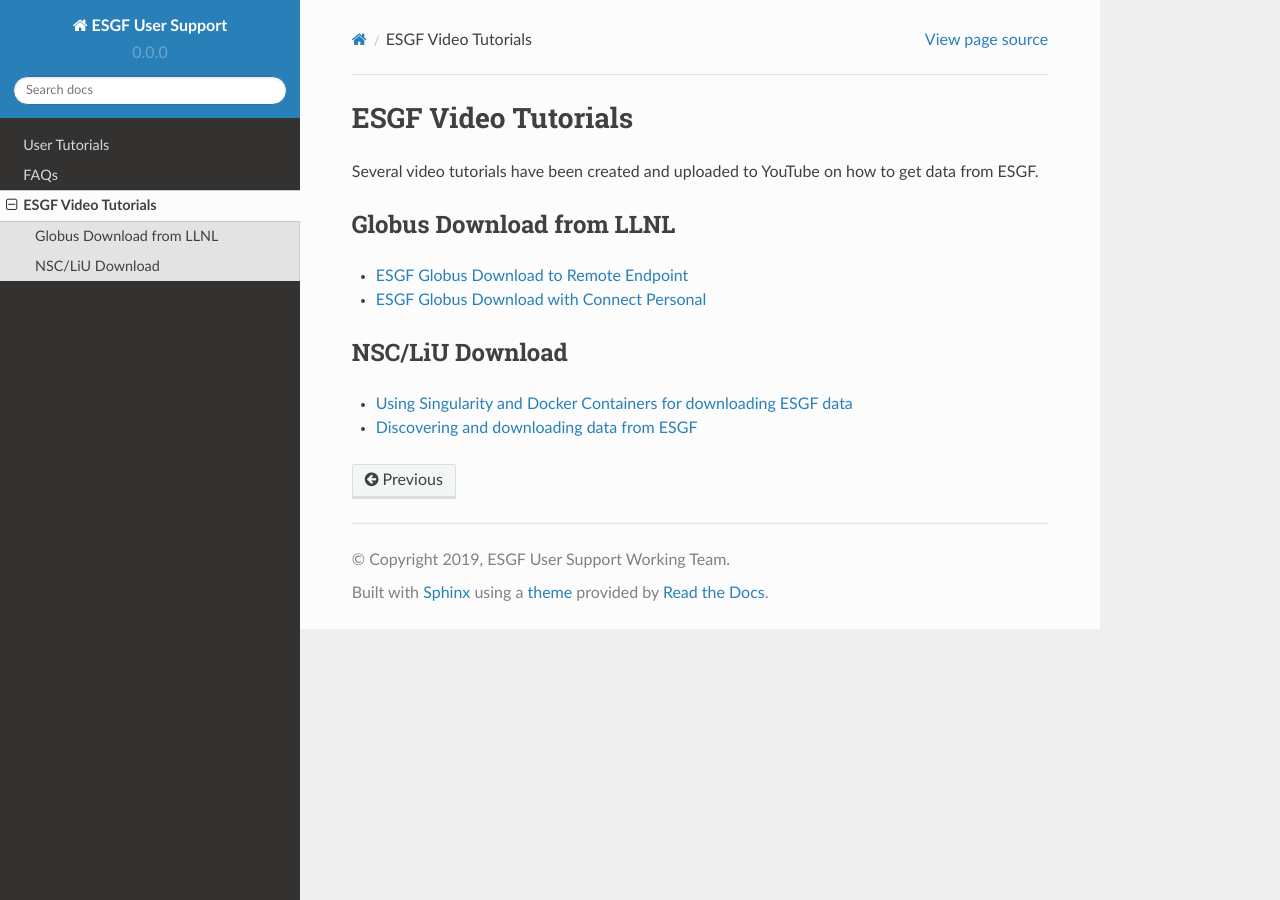
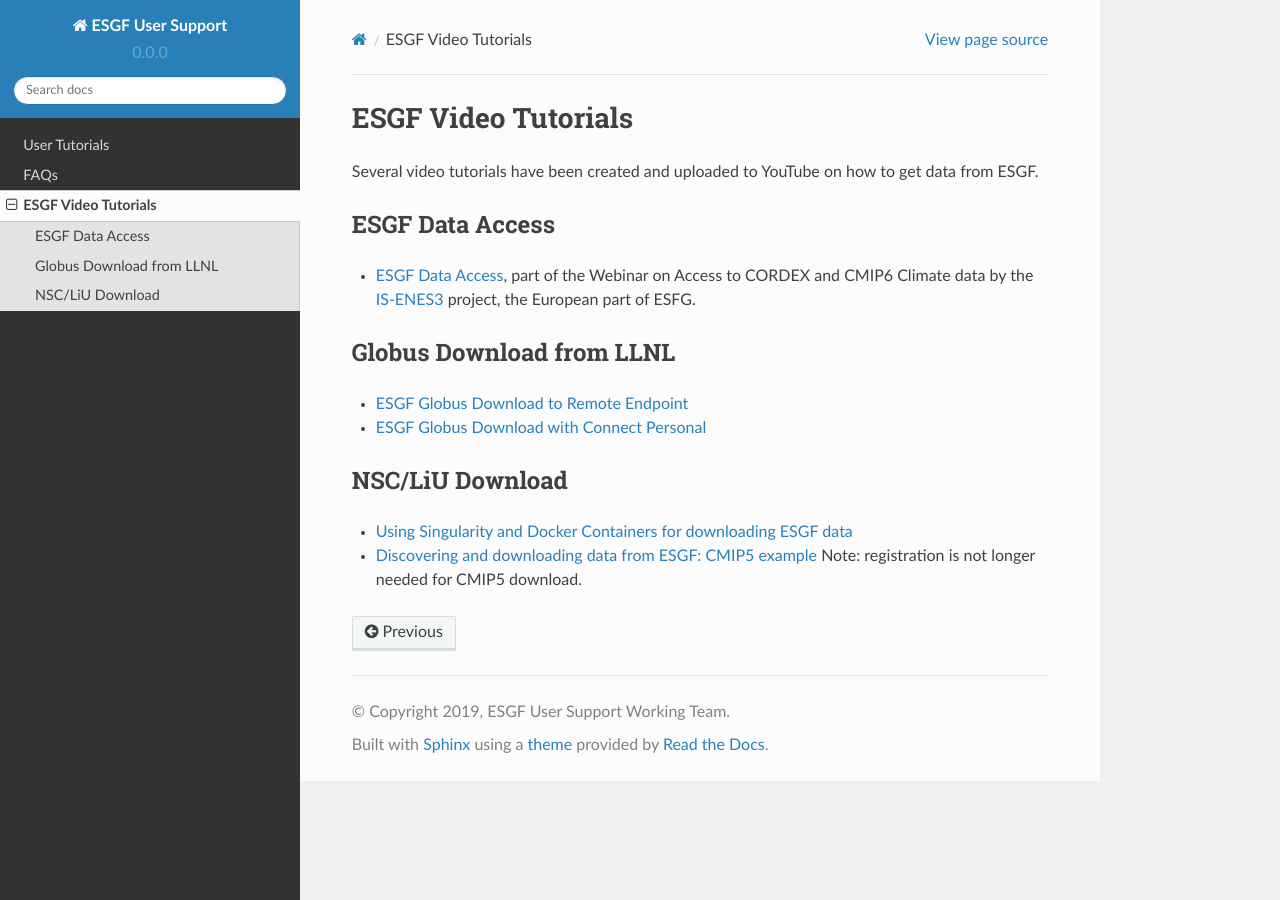
Before and after one commit to ESGF/esgf-user-support, a Sphinx documentation site: the page built from docs/videos.rst, in a window 1280 px wide. Built offline with Sphinx 7.4.7 and the Read the Docs theme 2.0.0, drawn with Linux system fonts in a browser that asks for light colours.

Commit message:
Add CMIP6 video and comment CMIP5 one

```diff
--- a/docs/videos.rst
+++ b/docs/videos.rst
@@ -3,6 +3,10 @@ ESGF Video Tutorials
 ====================
 
 Several video tutorials have been created and uploaded to YouTube on how to get data from ESGF.
+
+ESGF Data Access
+----------------
+- `ESGF Data Access <https://www.youtube.com/watch?v=mtqyex1MKyU&t=1s>`_, part of the Webinar on Access to CORDEX and CMIP6 Climate data by the `IS-ENES3 <https://is.enes.org/>`_ project, the European part of ESFG.
 
 
 Globus Download from LLNL
@@ -15,4 +19,4 @@ Globus Download from LLNL
 NSC/LiU Download
 ----------------
 - `Using Singularity and Docker Containers for downloading ESGF data <https://www.youtube.com/watch?v=FbviMoloXQU>`_
-- `Discovering and downloading data from ESGF <https://www.youtube.com/watch?v=PTtWfUni0sA>`_
+- `Discovering and downloading data from ESGF: CMIP5 example <https://www.youtube.com/watch?v=PTtWfUni0sA>`_ Note: registration is not longer needed for CMIP5 download.
```
